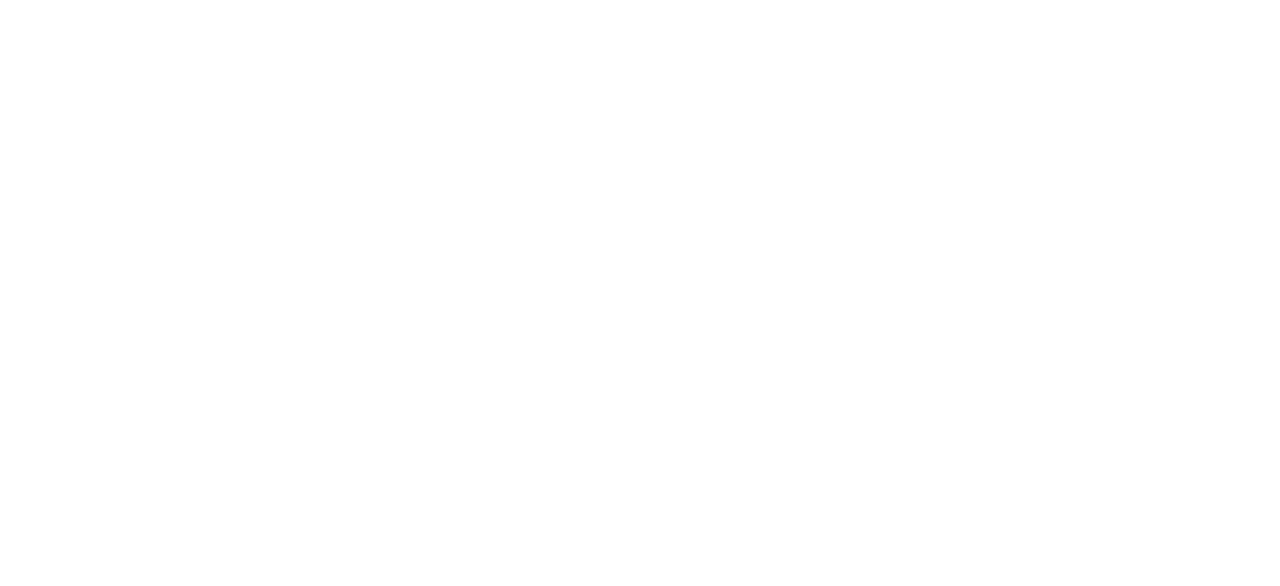
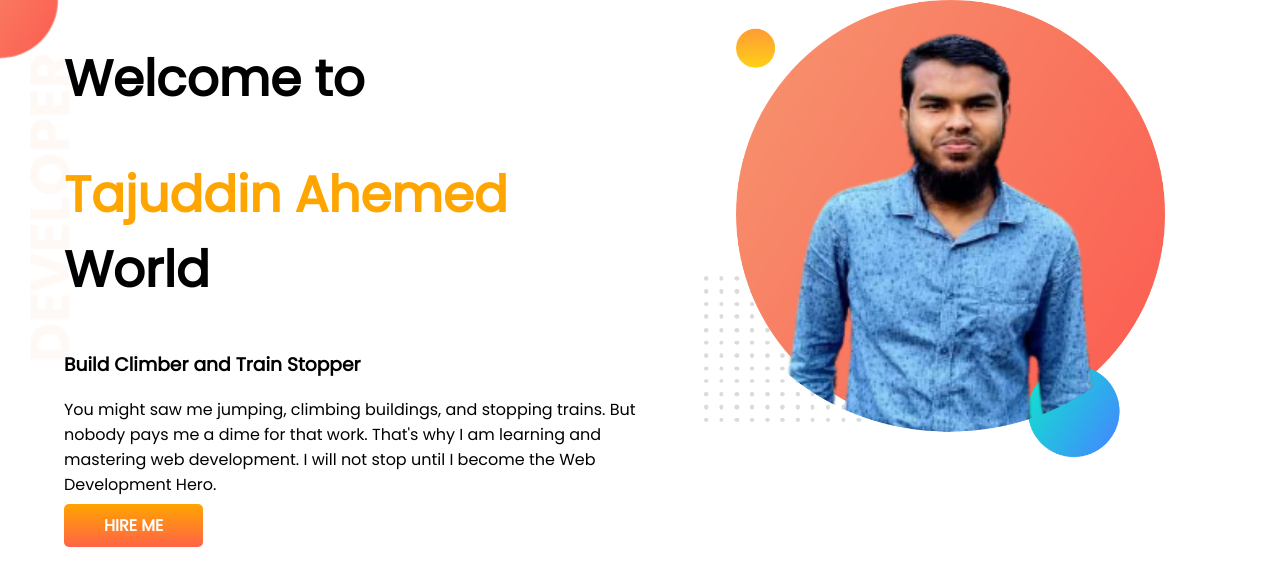
Before and after one commit to Tajuddin-Ahmed/developer-portfolio, a plain HTML site: page index.html in a window 1280 px wide. Drawn offline with Linux system fonts and the light colour scheme.

Commit message:
top banner added

```diff
--- a/index.html
+++ b/index.html
@@ -6,8 +6,22 @@
     <meta name="viewport" content="width=device-width, initial-scale=1.0">
     <title>Tajuddin Portlio</title>
     <link rel="stylesheet" href="style.css">
+    <link rel="preconnect" href="https://fonts.googleapis.com">
+    <link rel="preconnect" href="https://fonts.gstatic.com" crossorigin>
+    <link href="https://fonts.googleapis.com/css2?family=Poppins&display=swap" rel="stylesheet">
 </head>
 <body>
-
+    <section class="top-banner">
+        <div class="half-width">
+            <h1>Welcome to </h1>
+            <h1> <span class="orange-color">Tajuddin Ahemed</span> World</h1>
+            <h3>Build Climber and Train Stopper</h3>
+            <p>You might saw me jumping, climbing buildings, and stopping trains. But nobody pays me a dime for that work. That's why I am learning and mastering web development. I will not stop until I become the Web Development Hero.</p>
+            <a class="link-button" target="_blank" href="https://www.linkedin.com/in/tajuddin-ahmed-a95088202/">HIRE ME</a>
+        </div>
+         <div class="half-width">
+            <img src="showOff/taj-bg.png" alt="">
+         </div>
+    </section>
 </body>
 </html>
--- a/style.css
+++ b/style.css
@@ -0,0 +1,32 @@
+body{
+    font-family: 'Poppins', sans-serif;
+    margin: 0;
+}
+h1{
+    font-size: 50px;
+}
+.orange-color{
+    color: orange;
+}
+section{
+    display: flex;
+}
+.half-width{
+    width: 50%;
+    padding-left: 5%;
+}
+.half-width img{
+    width: 80%;
+}
+.link-button{
+    text-decoration: none;
+    background-image: linear-gradient(orange,tomato);
+    color: white;
+    font-weight: 700;
+    padding: 10px 40px;
+    border-radius: 5px;
+}
+.top-banner{
+    background-image: url(images/top-banner.png);
+    background-repeat: no-repeat;
+}
```
Also changed, not shown: images/dream-bg.png (added), images/exp-bg.png (added), images/jhankar.png (added), images/jhankar2.png (added), images/my-bg.png (added), images/my-bg2.png (added), images/top-banner.png (added), showOff/taj-bg.png (added), showOff/taj.jpg (added).
